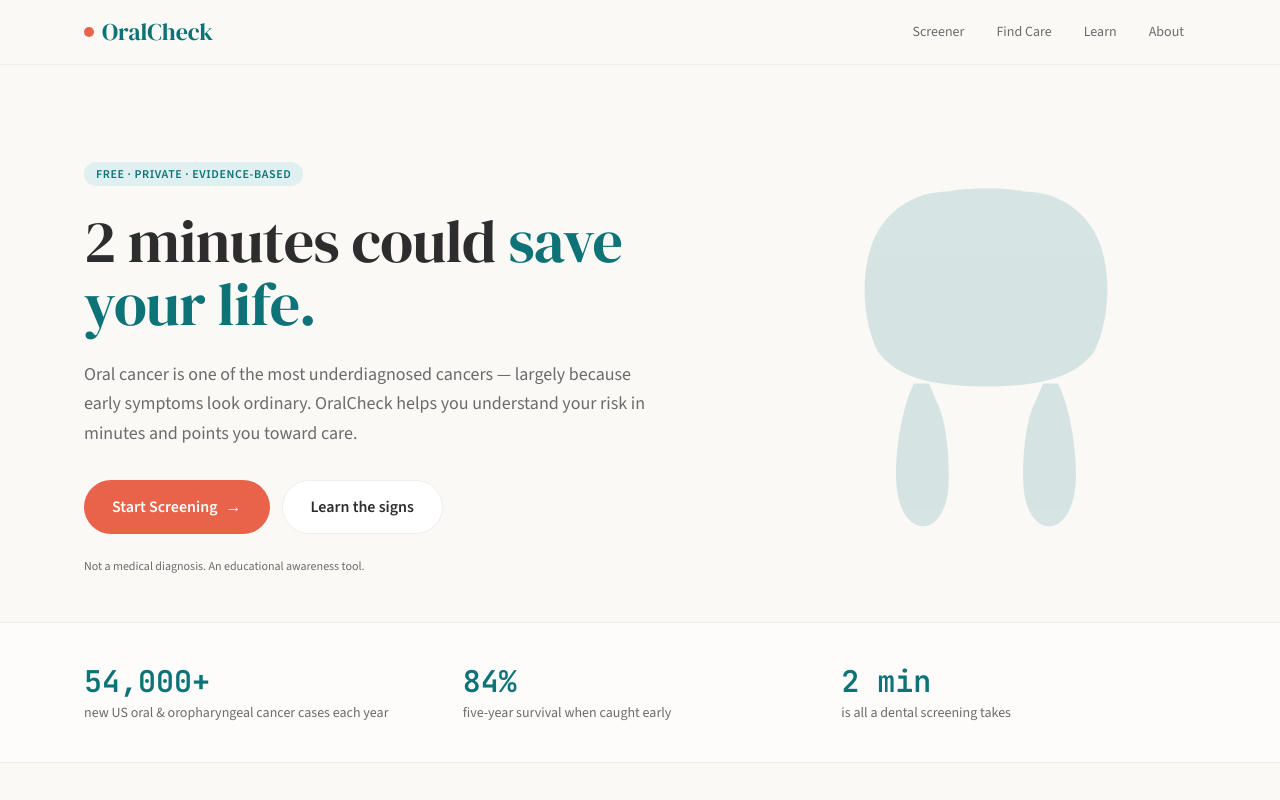
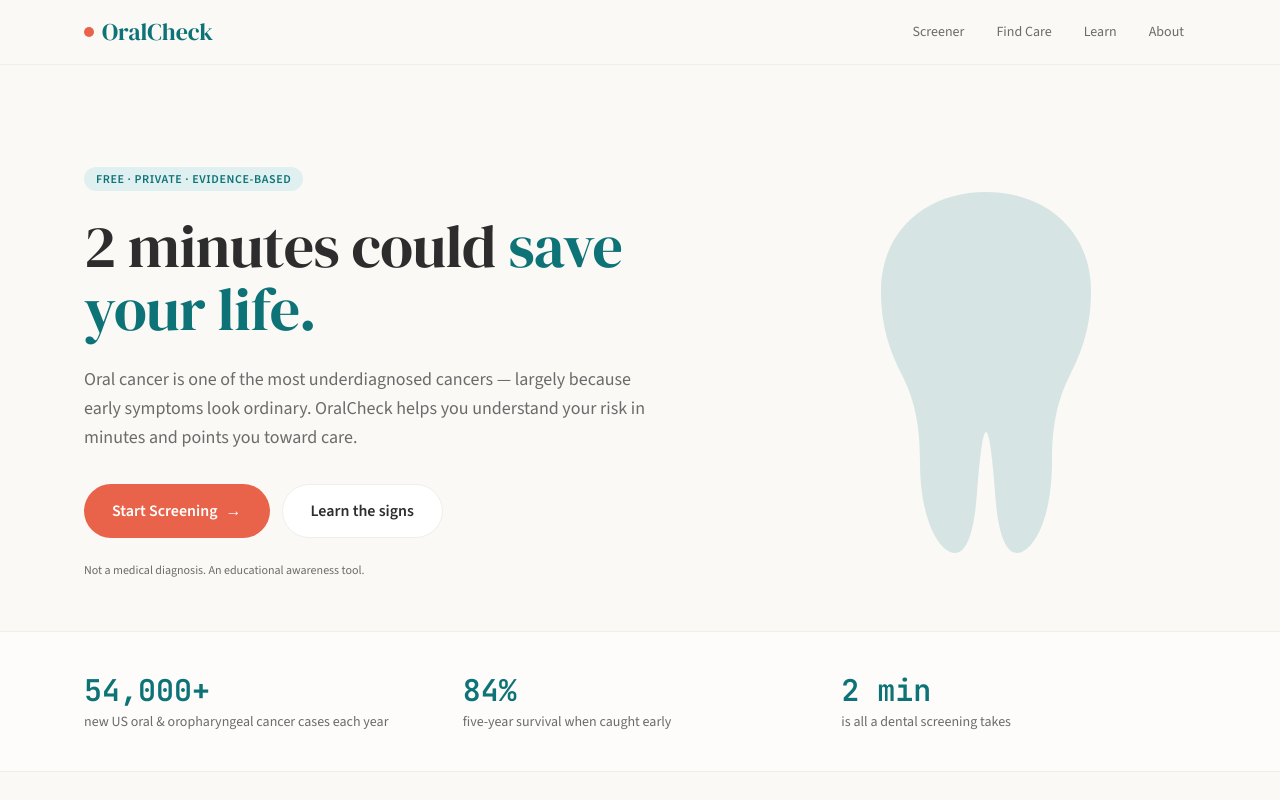
Before and after one commit to ianoharris/oralcheck, a Next.js app: page / in a window 1280 px wide. Shown: the top 800 px of the page. Built offline with nearby package versions, Linux system fonts and the light colour scheme.

Commit message:
Use correct tooth SVG path in hero illustration
Co-Authored-By: Claude Sonnet 4.6 <noreply@anthropic.com>

```diff
--- a/src/components/HeroToothIllustration.tsx
+++ b/src/components/HeroToothIllustration.tsx
@@ -2,51 +2,31 @@ export default function HeroToothIllustration() {
   return (
     <div className="flex items-center justify-center h-full py-4">
       <svg
-        width="300"
-        height="auto"
-        viewBox="0 0 200 245"
-        fill="none"
         xmlns="http://www.w3.org/2000/svg"
+        viewBox="0 0 100 130"
         aria-hidden
-        className="w-[300px] max-w-full"
+        className="w-[300px] max-w-full h-auto"
       >
-        <g fill="#0d7377" opacity="0.15">
-          {/* Crown — smooth, gently domed, no internal detail */}
-          <path d="
-            M 28 112
-            C 18 92, 16 62, 24 40
-            C 32 18, 52 5, 75 5
-            C 84 3, 93 3, 100 3
-            C 107 3, 116 3, 125 5
-            C 148 5, 168 18, 176 40
-            C 184 62, 182 92, 172 112
-            C 160 128, 138 135, 100 135
-            C 62 135, 40 128, 28 112
+        <path
+          d="
+            M 50 5
+            C 30 5, 15 18, 15 38
+            C 15 50, 18 58, 22 66
+            C 26 74, 28 82, 28 95
+            C 28 110, 32 122, 38 125
+            C 43 127, 46 120, 47 105
+            C 48 92, 49 85, 50 85
+            C 51 85, 52 92, 53 105
+            C 54 120, 57 127, 62 125
+            C 68 122, 72 110, 72 95
+            C 72 82, 74 74, 78 66
+            C 82 58, 85 50, 85 38
+            C 85 18, 70 5, 50 5
             Z
-          " />
-
-          {/* Left root — tapers to a rounded tip */}
-          <path d="
-            M 52 133
-            C 46 144, 40 170, 40 194
-            C 40 212, 46 226, 56 228
-            C 66 230, 74 218, 75 202
-            C 76 185, 74 158, 67 145
-            L 62 133
-            Z
-          " />
-
-          {/* Right root — tapers to a rounded tip */}
-          <path d="
-            M 148 133
-            C 154 144, 160 170, 160 194
-            C 160 212, 154 226, 144 228
-            C 134 230, 126 218, 125 202
-            C 124 185, 126 158, 133 145
-            L 138 133
-            Z
-          " />
-        </g>
+          "
+          fill="#0d7377"
+          opacity="0.15"
+        />
       </svg>
     </div>
   );
```
